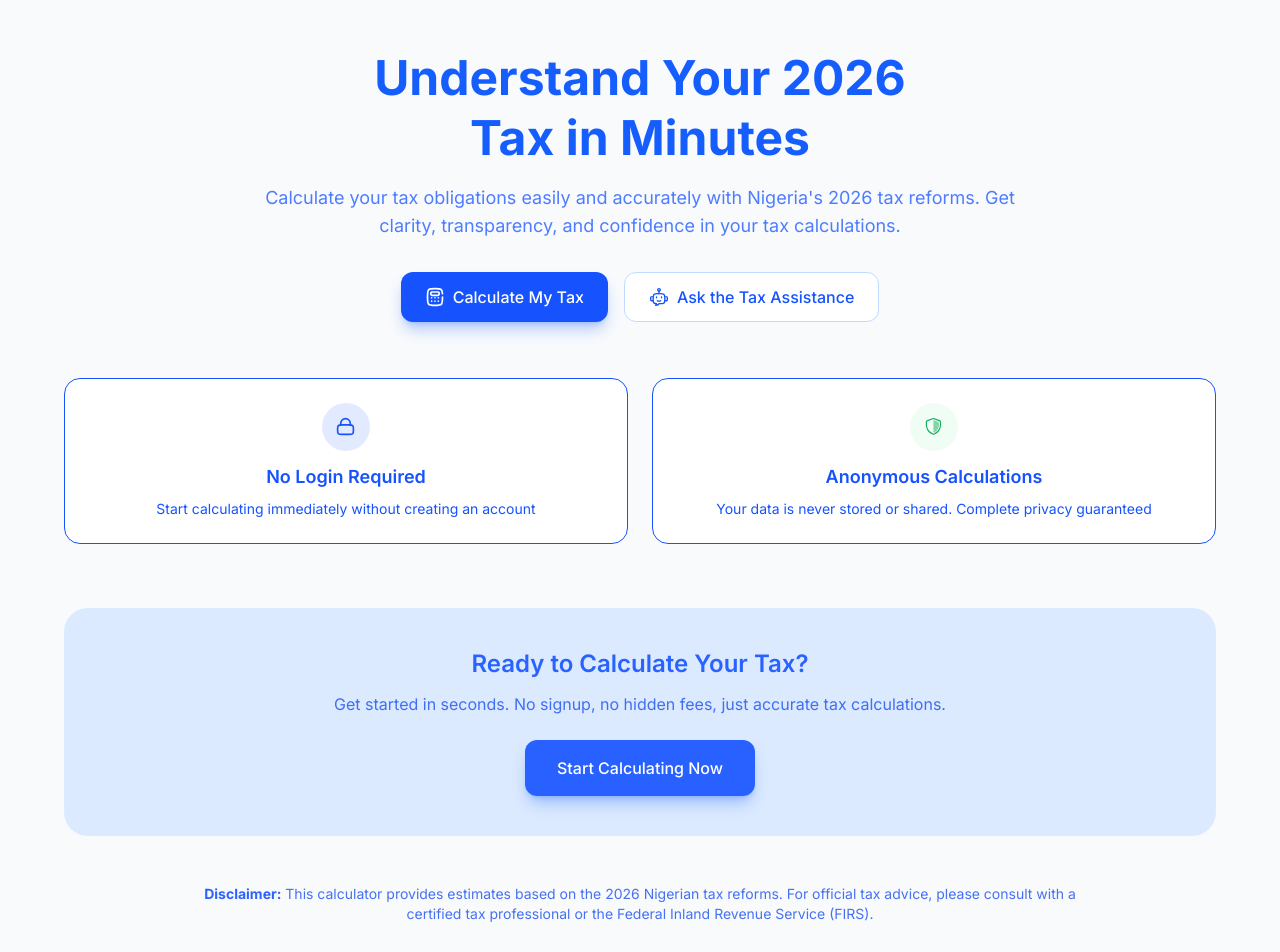
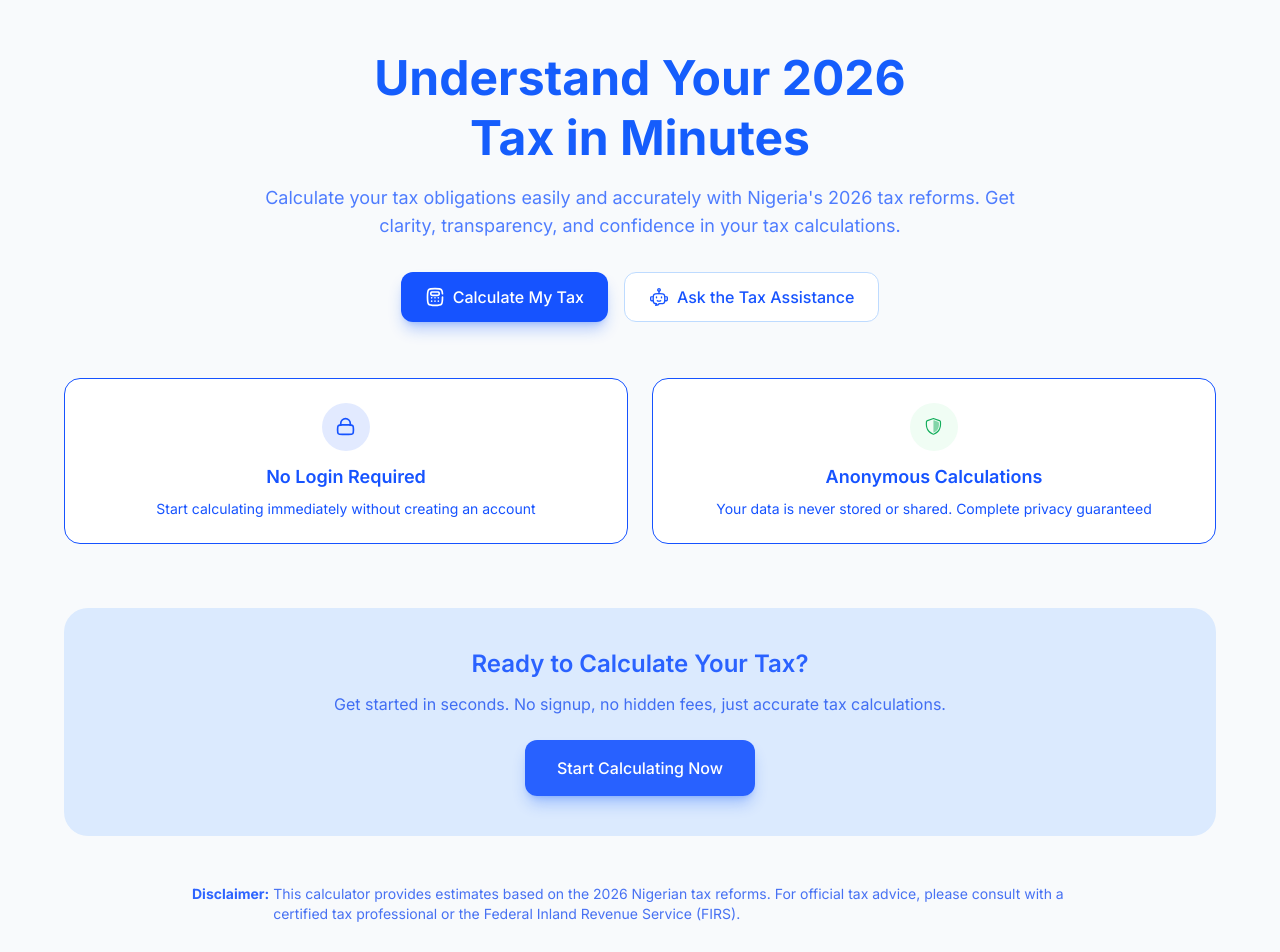
Before and after one commit to Oluwalolope/nigerian-tax-calculator, a React (Vite) app: page / in a window 1280 px wide. Shown: the top 952 px of the page. Built offline with nearby package versions, Linux system fonts and the light colour scheme; no server answers.

Commit message:
fix: enhance button styling and add error handling in Calculator component

```diff
--- a/src/pages/AiAssistant.tsx
+++ b/src/pages/AiAssistant.tsx
@@ -157,7 +157,7 @@ const AiAssistant = () => {
                 key={question}
                 onClick={() => sendMessage(question)}
                 disabled={loading || appCtx.userID === ''}
-                className="rounded-full bg-neutral/70 px-4 py-2 text-sm text-slate-700 transition hover:bg-neutral disabled:opacity-50 cursor-pointer"
+                className="rounded-full bg-neutral/70 px-4 py-2 text-start text-sm text-slate-700 transition hover:bg-neutral disabled:opacity-50 disabled:cursor-not-allowed cursor-pointer"
               >
                 {question}
               </button>
--- a/src/pages/Calculator.tsx
+++ b/src/pages/Calculator.tsx
@@ -68,7 +68,13 @@ const Calculator = () => {
 
 
   const calculateTax = async (taxData: taxData) => {
-    if (taxData.monthlyGrossIncome === 0 || taxData.additionalMonthlyIncome === 0 || taxData.annualPensionContribution === 0 || taxData.annualNHFContributions === 0 || taxData.annualRentPaid === 0 || taxData.lifeInsurancePremiums === 0 || loading) return;
+    setError(null);
+
+    if (taxData.monthlyGrossIncome === 0 || taxData.additionalMonthlyIncome === 0 || taxData.annualPensionContribution === 0 || taxData.annualNHFContributions === 0 || taxData.annualRentPaid === 0 || taxData.lifeInsurancePremiums === 0 || loading) {
+
+      setError("Please fill in all required fields.");
+      return
+    };
 
     setLoading(true);
 
--- a/src/pages/Home.tsx
+++ b/src/pages/Home.tsx
@@ -128,10 +128,12 @@ const Home = () => {
         {/* DISCLAIMER */}
         <motion.footer
           variants={item}
-          className="mt-12 text-center text-sm text-primary max-w-4xl mx-auto"
+          className="mt-12 text-start flex gap-x-1 text-sm text-primary max-w-4xl mx-auto"
         >
+          <strong className="text-primary/90">Disclaimer:</strong>
+
           <p className="text-secondary/80">
-            <strong className="text-primary/90">Disclaimer:</strong> This calculator provides estimates based
+            This calculator provides estimates based
             on the 2026 Nigerian tax reforms. For official tax advice, please
             consult with a certified tax professional or the Federal Inland
             Revenue Service (FIRS).
```
